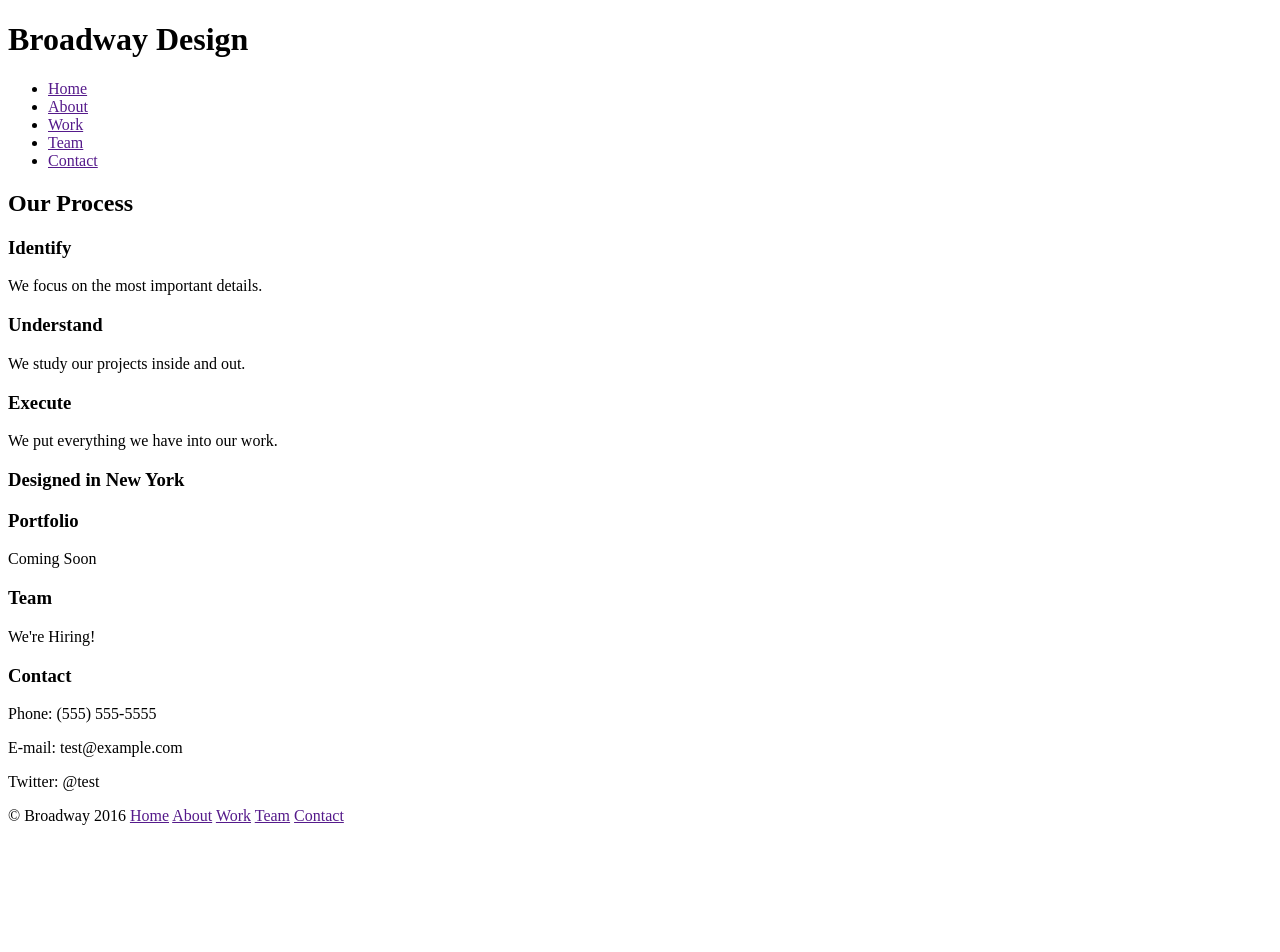
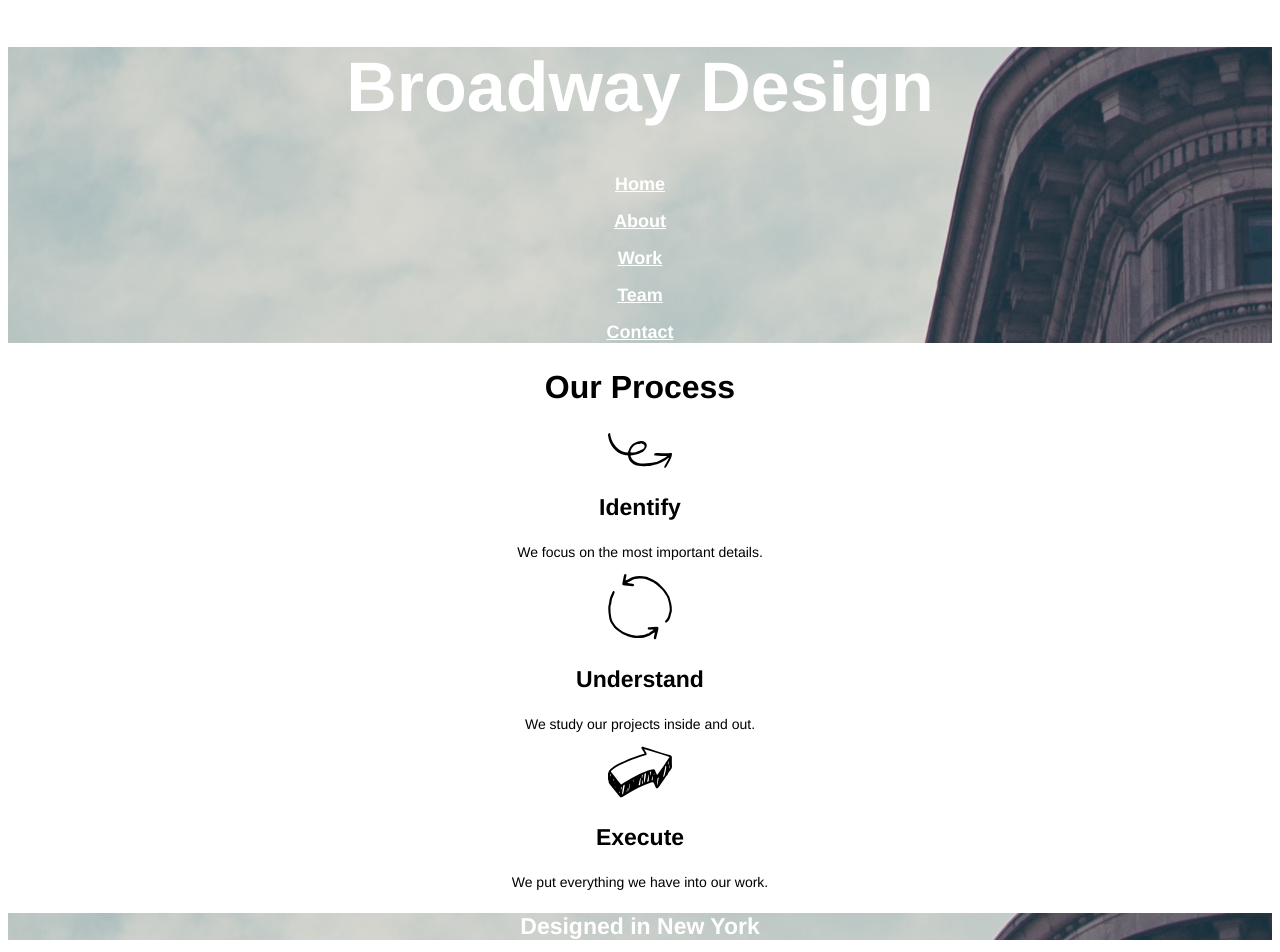
Before and after one commit to zacharywooten-dev/broadway, a plain HTML site: page index.html in a window 1280 px wide. Shown: the top 952 px of the page. Before the commit the page ends 841 px from the top, so only its background shows below. Drawn offline with Linux system fonts and the light colour scheme.

Commit message:
Update stylesheet and adjust navigation links to be within p elements instead of list elements; finish site.

```diff
--- a/index.html
+++ b/index.html
@@ -7,21 +7,23 @@
   <body>
     <div class="header">
       <h1>Broadway Design</h1>
-      <ul>
-        <li><a href="">Home</a></li>
-        <li><a href="">About</a></li>
-        <li><a href="">Work</a></li>
-        <li><a href="">Team</a></li>
-        <li><a href="">Contact</a></li>
+        <p><a href="">Home</a></p>
+        <p><a href="">About</a></p>
+        <p><a href="">Work</a></p>
+        <p><a href="">Team</a></p>
+        <p><a href="">Contact</a></p>
       </ul>
     </div>
     <div class="content">
       <div class="process">
         <h2>Our Process</h2>
+        <p><img src="./res/img/identify.svg"></p>
         <h3>Identify</h3>
         <p>We focus on the most important details.</p>
+        <p><img src="./res/img/understand.svg"></p>
         <h3>Understand</h3>
         <p>We study our projects inside and out.</p>
+        <p><img src="./res/img/execute.svg"></p>
         <h3>Execute</h3>
         <p>We put everything we have into our work.</p>
       </div>
--- a/res/css/style.css
+++ b/res/css/style.css
@@ -0,0 +1,55 @@
+body {
+  font-family: Helvetica, sans-serif;
+  text-align: center;
+}
+
+.header {
+  background-image: url('../img/the-flatiron-building.png');
+  color: white;
+}
+
+.header h1 {
+  font-size: 70px;
+  font-weight: bold;
+}
+
+.header a {
+  font-size: 18px;
+  color: white;
+  font-weight: bold;
+}
+
+.header li {
+  list-style: none;
+}
+
+.content h2 {
+  font-size: 32px;
+  font-weight: bold;
+}
+
+.content h3 {
+  font-size: 23px;
+  font-weight: bold;
+}
+
+.content p {
+  font-size: 14px;
+}
+
+.breaker {
+  background-image: url('../img/the-flatiron-building.png');
+  color: white;
+}
+
+.footer {
+  text-align: left;
+  color: white;
+  font-size: 11px;
+  background-color: dimgray;
+}
+
+.footer a {
+  font-weight: bold;
+  color: white;
+}
```
